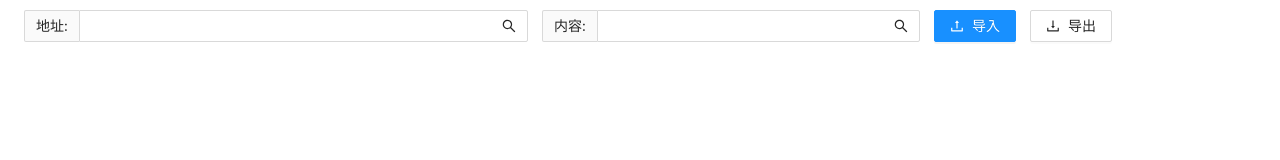
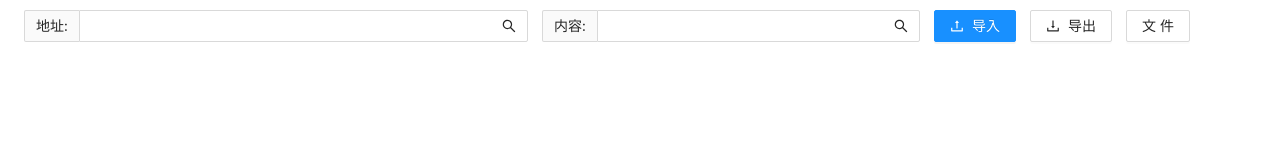
Before and after one commit to fzudust/vercel, a Next.js app: page /rss in a window 1280 px wide. Shown: the top 160 px of the page. Built offline with nearby package versions, Linux system fonts and the light colour scheme.

Commit message:
feat: 数据写入本地磁盘

```diff
--- a/lisp.ts
+++ b/lisp.ts
@@ -23,3 +23,7 @@ export type Multiply<M extends number, N extends number> = _Multiply<M, N, []>
 type _DivideBy<M extends number, N extends number, res extends unknown[]> =
   M extends 0 ? res["length"] : _Subtract<M, N> extends -1 ? unknown : _DivideBy<_Subtract<M, N>, N, [unknown, ...res]>
 export type DividedBy<M extends number, N extends number> = N extends 0 ? unknown : _DivideBy<M, N, []>;
+
+type ParamType<T> = T extends (arg: infer P) => any ? P : T;
+
+type ReturnType<T> = T extends (...args: any[]) => infer P ? P : any;
--- a/pages/rss.tsx
+++ b/pages/rss.tsx
@@ -34,12 +34,13 @@ import {
 import IndexedDB from "../components/indexdb"
 
 const timeFormat = 'YYYY-MM-DD HH:mm:ss';
-const pageRef = React.createRef<HTMLDivElement>();
-const iframeRef = React.createRef<HTMLIFrameElement>();
-const rssListRef = React.createRef<HTMLElement>();
-const rssRef = React.createRef<HTMLElement>();
-const contentRef = React.createRef<HTMLDivElement>();
-const searchRef = React.createRef<HTMLDivElement>();
+const pageRef = createRef<HTMLDivElement>();
+const iframeRef = createRef<HTMLIFrameElement>();
+const rssListRef = createRef<HTMLElement>();
+const rssRef = createRef<HTMLElement>();
+const contentRef = createRef<HTMLDivElement>();
+const searchRef = createRef<HTMLDivElement>();
+const fileHandleRef = createRef<HTMLDivElement>();
 
 
 function Image(props: any) {
@@ -118,6 +119,21 @@ interface PageIframeProps {
   item: RssItem,
   rss: Rss,
   pageWidth: number,
+}
+
+const writeFile = async (list: Rss[]) => {
+  if (!fileHandleRef.current) return;
+  console.log(fileHandleRef);
+  try {
+    const writableStream = await fileHandleRef.current.createWritable();
+    const blob = new Blob([JSON.stringify(list)], {
+      type: 'application/json'
+    });
+    await writableStream.write(blob);
+    await writableStream.close();
+  } catch (error) {
+    console.error('写入失败', error);
+  }
 }
 
 function useRssList(): UseRssRes {
@@ -244,6 +260,7 @@ function useRssList(): UseRssRes {
   }, []);
   useEffect(() => {
     updateRss()
+    writeFile(rssList);
   }, [rssIndex]);
   return {
     rssList,
@@ -293,7 +310,7 @@ function SearchBar(props: SearchBarProps) {
   useEffect(() => {
     setUrl(rss.url)
     setQuery(rss.query as string)
-  }, [rss])
+  }, [rss]);
 
   return (
     <div className="rss-search" ref={searchRef}>
@@ -327,7 +344,15 @@ function SearchBar(props: SearchBarProps) {
         aRef.current!.href = URL.createObjectURL(blob);
         aRef.current?.click();
       }}>导出</Button>
-      {/* <Button icon={<RetweetOutlined />} onClick={filterRssList}>过滤</Button> */}
+      <Button onClick={async () => {
+        fileHandleRef.current = await window.showSaveFilePicker({
+          suggestedName: 'export-file.json',
+          types: [{
+            description: 'json',
+            accept: { 'application/json': ['.json'] },
+          }],
+        });
+      }}>文件</Button>
       <a ref={aRef} download='export.json' />
       <input
         type='file'
```
